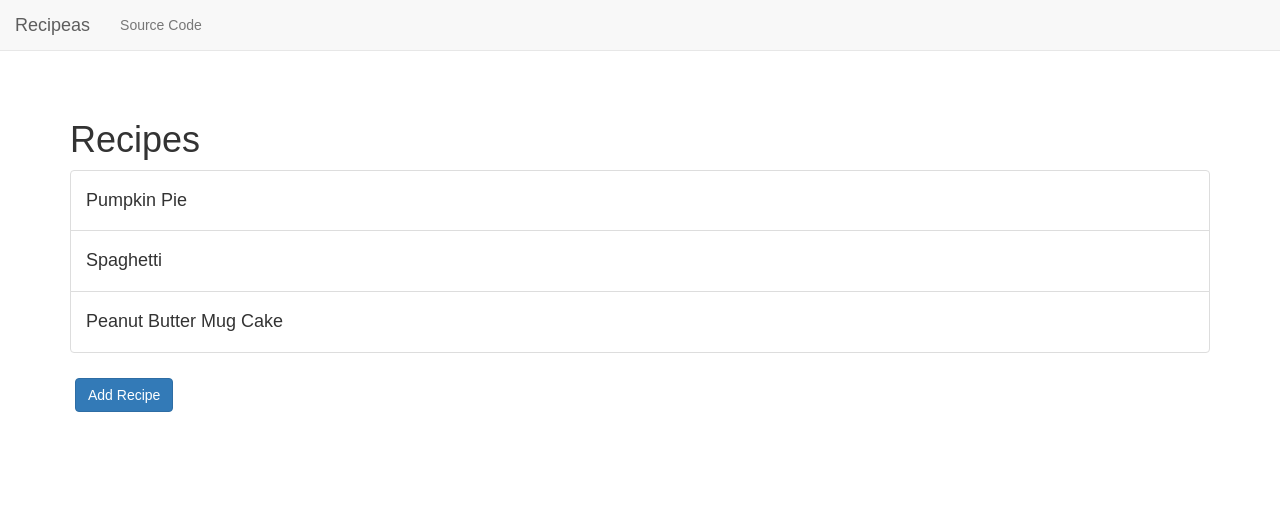
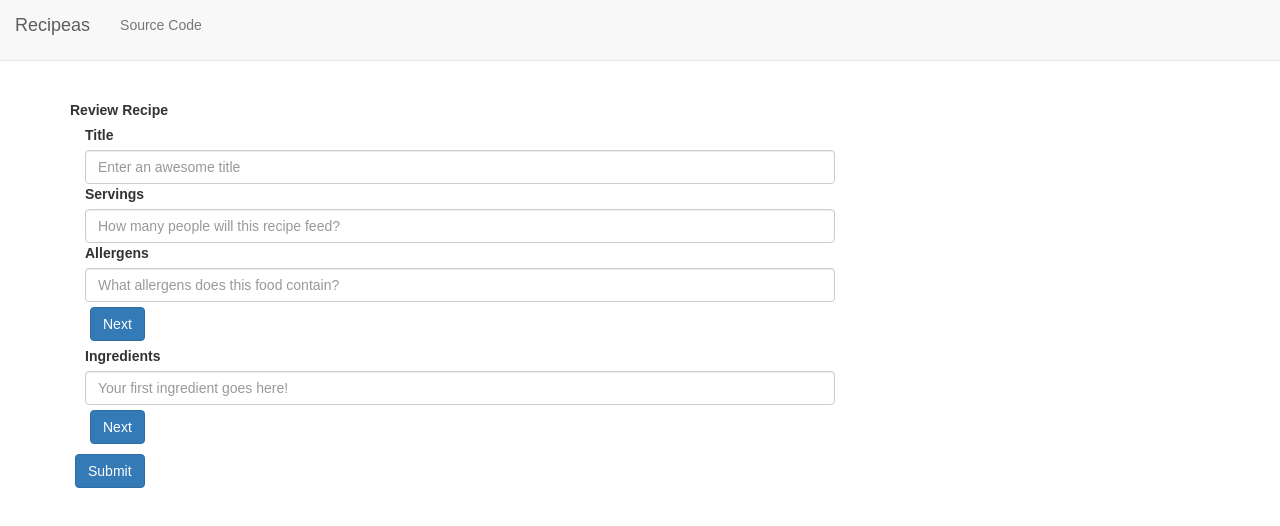
Before and after one commit to phuchle/recipeas, a React (Create React App) app: page /review in a window 1280 px wide. Shown: the top 526 px of the page. Built offline with nearby package versions, Linux system fonts and the light colour scheme.

Commit message:
Implement skeleton structure for adding recipes with routes

```diff
--- a/src/components/App.js
+++ b/src/components/App.js
@@ -1,6 +1,6 @@
 import React from 'react';
 import Navigation from './Nav';
-import RecipesList from '../containers/RecipesList';
+import Main from './Main';
 import '../App.css';
 import 'bootstrap/dist/css/bootstrap.css';
 
@@ -8,7 +8,7 @@ const App = (props) => {
   return (
     <div className="App">
       <Navigation />
-      <RecipesList />
+      <Main />
     </div>
   );
 }
--- /dev/null
+++ b/src/components/Main.js
@@ -0,0 +1,62 @@
+import React, { Component } from 'react';
+import { Switch, Route } from 'react-router-dom';
+import RecipesList from '../containers/RecipesList';
+import ModifyTitle from './ModifyTitle';
+import ModifyIngredients from './ModifyIngredients';
+import ReviewRecipe from './ReviewRecipe';
+
+class Main extends Component {
+  constructor(props) {
+    super(props);
+
+    this.state = {
+      title: '',
+      servings: '',
+      allergens: '',
+      ingredients: {},
+    }
+
+    this.handleTitleChange = this.handleTitleChange.bind(this);
+    this.handleServingsChange = this.handleServingsChange.bind(this);
+    this.handleAllergensChange = this.handleAllergensChange.bind(this);
+  }
+  handleTitleChange(event) {
+    this.setState({
+      title: event.target.value
+    });
+    console.log(this.state);
+  }
+  handleServingsChange(event) {
+    this.setState({
+      servings: event.target.value
+    });
+    console.log(this.state);
+  }
+  handleAllergensChange(event) {
+    this.setState({
+      allergens: event.target.value
+    });
+    console.log(this.state);
+  }
+  render() {
+    return (
+      <Switch>
+        <Route exact path="/" component={RecipesList} />
+        <Route path="/add-recipe" render={() => (
+          <ModifyTitle
+            title={this.state.title}
+            servings={this.state.servings}
+            allergens={this.state.allergens}
+            handleTitleChange={this.handleTitleChange}
+            handleServingsChange={this.handleServingsChange}
+            handleAllergensChange={this.handleAllergensChange}
+          />)}
+        />
+        <Route path="/add-ingredients" component={ModifyIngredients} />
+        <Route path="/review" component={ReviewRecipe} />
+      </Switch>
+    )
+  }
+};
+
+export default Main;
--- /dev/null
+++ b/src/components/ModifyIngredients.js
@@ -0,0 +1,58 @@
+import React, { Component } from 'react';
+import { Link } from 'react-router-dom';
+import {
+  Grid, Row, Col, ControlLabel, FormControl, Button
+} from 'react-bootstrap';
+import PropTypes from 'prop-types';
+
+class ModifyIngredients extends Component {
+  constructor(props) {
+    super(props);
+
+    this.state = {
+      ingredients: {
+        default: {
+          name: '',
+          data: {}
+        }
+      }
+    }
+
+    this.handleChange = this.handleChange.bind(this);
+  }
+  handleChange(event) {
+    this.setState({
+      ...this.state.ingredients,
+      ingredients: {
+        default: {
+          ...this.state.ingredients.default,
+          name: event.target.value
+        }
+      }
+    }, console.log(this.state.ingredients.default));
+  }
+  render() {
+    return (
+      <Grid>
+        <Row>
+          <Col sm={12} lg={8}>
+            <ControlLabel>Ingredients</ControlLabel>
+            <FormControl
+              type="text"
+              value={this.state.ingredients.default.name}
+              placeholder="Your first ingredient goes here!"
+              onChange={this.handleChange}
+            />
+            <Link to="/review">
+              <Button bsStyle="primary" onClick={this.props.handleClick}>
+                Next
+              </Button>
+            </Link>
+          </Col>
+        </Row>
+      </Grid>
+  );
+  }
+}
+
+export default ModifyIngredients;
--- /dev/null
+++ b/src/components/ModifyTitle.js
@@ -0,0 +1,52 @@
+import React from 'react';
+import { Link } from 'react-router-dom';
+import {
+  Grid, Row, Col, ControlLabel, FormControl, Button
+} from 'react-bootstrap';
+import PropTypes from 'prop-types';
+
+const ModifyTitle = (props) => {
+  return (
+    <Grid>
+      <Row>
+        <Col sm={12} lg={8}>
+          <ControlLabel>Title</ControlLabel>
+          <FormControl
+            type="text"
+            value={props.title}
+            placeholder="Enter an awesome title"
+            onChange={props.handleTitleChange}
+          />
+          <ControlLabel>Servings</ControlLabel>
+          <FormControl
+            type="text"
+            value={props.servings}
+            placeholder="How many people will this recipe feed?"
+            onChange={props.handleServingsChange}
+          />
+          <ControlLabel>Allergens</ControlLabel>
+          <FormControl
+            type="text"
+            value={props.allergens}
+            placeholder="What allergens does this food contain?"
+            onChange={props.handleAllergensChange}
+          />
+          <Link to="/add-ingredients">
+            <Button bsStyle="primary">Next</Button>
+          </Link>
+        </Col>
+      </Row>
+    </Grid>
+  );
+}
+
+ModifyTitle.propTypes = {
+  title: PropTypes.string.isRequired,
+  servings: PropTypes.string.isRequired,
+  allergens: PropTypes.string.isRequired,
+  handleTitleChange: PropTypes.func.isRequired,
+  handleServingsChange: PropTypes.func.isRequired,
+  handleAllergensChange: PropTypes.func.isRequired,
+}
+
+export default ModifyTitle;
--- a/src/components/Nav.js
+++ b/src/components/Nav.js
@@ -1,10 +1,13 @@
 import React from 'react';
+import { Link } from 'react-router-dom';
 
 const Navigation = (props) => {
   return (
     <nav className="navbar navbar-default navbar-fixed-top">
       <div className="container-fluid">
-        <a className="navbar-brand" href="/">Recipeas</a>
+        <Link to="/">
+          <p className="navbar-brand">Recipeas</p>
+        </Link>
         <ul className="nav navbar-nav">
           <li>
             <a href="https://github.com/phuchle/recipeas">Source Code</a>
--- /dev/null
+++ b/src/components/ReviewRecipe.js
@@ -0,0 +1,35 @@
+import React from 'react';
+import { Link } from 'react-router-dom';
+import {
+  Grid, Row, Col, ControlLabel, FormControl, Button
+} from 'react-bootstrap';
+import ModifyTitle from './ModifyTitle';
+import ModifyIngredients from './ModifyIngredients';
+
+const ReviewRecipe = (props) => {
+  return (
+    <Grid>
+      <Row>
+        <Col sm={12} lg={8}>
+          <ControlLabel>Review Recipe</ControlLabel>
+          <ModifyTitle
+            title={props.title}
+            servings={props.servings}
+            allergens={props.allergens}
+            handleTitleChange={props.handleTitleChange}
+            handleServingsChange={props.handleServingsChange}
+            handleAllergensChange={props.handleAllergensChange}
+          />
+          <ModifyIngredients />
+          <Link to="/">
+            <Button bsStyle="primary">
+              Submit
+            </Button>
+          </Link>
+        </Col>
+      </Row>
+    </Grid>
+  );
+}
+
+export default ReviewRecipe;
--- a/src/containers/RecipesList.js
+++ b/src/containers/RecipesList.js
@@ -3,7 +3,8 @@ import { addRecipe, editRecipe, removeRecipe } from '../actions/index';
 import { connect } from 'react-redux';
 import { bindActionCreators } from 'redux';
 import Recipe from '../components/Recipe';
-import RecipeModal from '../components/RecipeModal';
+// import RecipeModal from '../components/RecipeModal';
+import { Link } from 'react-router-dom';
 import {
   Button,
   ListGroup,
@@ -134,12 +135,19 @@ export class RecipesList extends Component {
   render() {
     return (
       <div className="container">
-        <h1>Recipes</h1>
+        <span>
+          <h1>
+            Recipes
+            <Link to="/add-recipe">
+            <Button bsStyle="primary" className="glyphicon glyphicon-plus" />
+          </Link>
+          </h1>
+        </span>
+
         <ListGroup>
           { this.renderList() }
         </ListGroup>
-        <Button bsStyle="primary" onClick={this.showAddRecipe}>Add Recipe</Button>
-         <RecipeModal
+         {/* <RecipeModal
            modalTitle="Add Recipe"
            show={this.state.displayAddRecipe}
            onHide={this.hideAddRecipe}
@@ -158,7 +166,7 @@ export class RecipesList extends Component {
            handleTitleChange={this.handleTitleChange}
            handleIngredientsChange={this.handleIngredientsChange}
            handleSubmit={this.handleSubmit}
-         />
+         /> */}
       </div>
     );
   }
--- a/src/index.js
+++ b/src/index.js
@@ -6,6 +6,7 @@ import RootReducer from './reducers/RootReducer';
 import App from './components/App';
 import { loadState, saveState } from './utils/localStorage';
 import throttle from 'lodash/throttle';
+import { BrowserRouter } from 'react-router-dom';
 import registerServiceWorker from './registerServiceWorker';
 import './index.css';
 
@@ -22,8 +23,10 @@ store.subscribe(throttle(() => {
 }, 1000));
 
 ReactDOM.render(
-  <Provider store={store}>
-    <App />
+    <Provider store={store}>
+      <BrowserRouter>
+        <App />
+      </BrowserRouter>
   </Provider>,
   document.getElementById('root'));
 registerServiceWorker();
```
